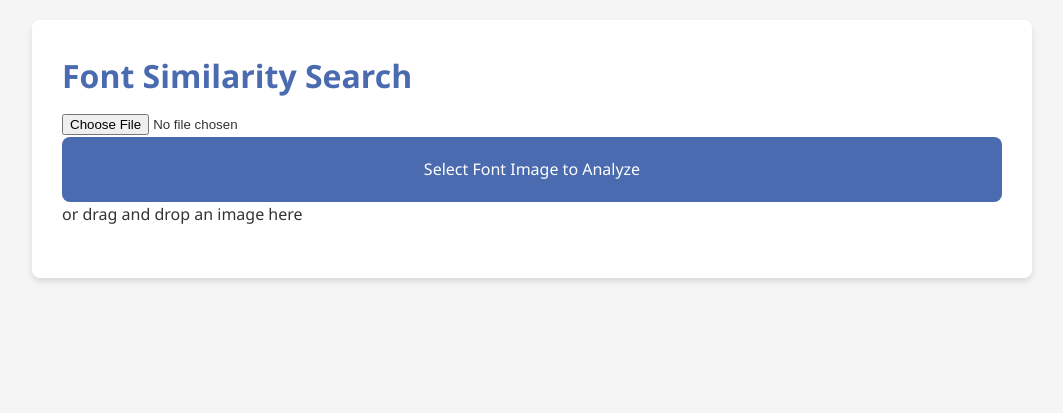
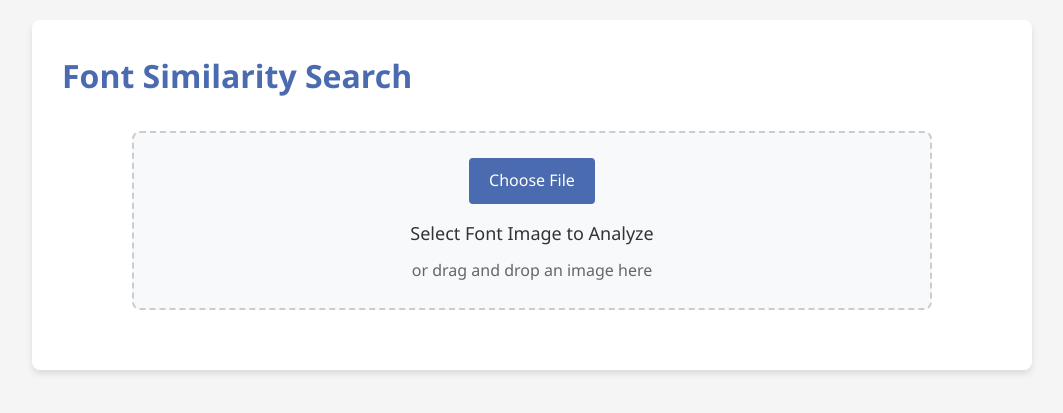
Before and after one commit to timholds/font-familiarity, a Flask app: page / in a window 1280 px wide. Shown: the top 413 px of the page, without its empty margins (108-1171 px from the left). Run offline with Flask 3, Linux system fonts and the light colour scheme; parts of the project's set-up code (start-up, migrations or seed data) failed here and were passed over.

Commit message:
WORKING deploy per last commit, make updates to UI and styling

```diff
--- a/static/style.css
+++ b/static/style.css
@@ -308,13 +308,13 @@ button.secondary:hover {
     padding: 20px;
 }
 
-.preview-container {
+/* .preview-container {
     background-color: white;
     border-radius: var(--border-radius);
     padding: 15px;
     box-shadow: 0 2px 4px rgba(0, 0, 0, 0.1);
     margin-bottom: 20px;
-}
+} */
 
 .ready-indicator {
     color: #28a745;
@@ -360,7 +360,7 @@ button.secondary:hover {
     z-index: -1;
 }
 
-.preview-container {
+/* .preview-container {
     background-color: white;
     border-radius: var(--border-radius);
     padding: 15px;
@@ -368,30 +368,96 @@ button.secondary:hover {
     margin: 20px auto;
     max-width: 400px;
     text-align: center;
-}
+} */
 
-.preview-image {
-    max-width: 100%;
-    max-height: 300px;
-    border-radius: 4px;
-}
 
 .file-info {
     margin-top: 10px;
     color: #666;
 }
 
+/* Hide the default file input text */
+.file-input-wrapper {
+    position: relative;
+    display: inline-block;
+}
+
+.file-input {
+    width: 0.1px;
+    height: 0.1px;
+    opacity: 0;
+    overflow: hidden;
+    position: absolute;
+    z-index: -1;
+}
+
+/* Style the custom file button */
+.custom-file-button {
+    display: inline-block;
+    padding: 10px 20px;
+    background-color: #4a6baf;
+    color: white;
+    border-radius: 4px;
+    cursor: pointer;
+    transition: background-color 0.3s;
+}
+
+.custom-file-button:hover {
+    background-color: #3a559f;
+}
+
+/* Upload container styling */
+.upload-container {
+    border: 2px dashed #ccc;
+    border-radius: 8px;
+    padding: 25px;
+    text-align: center;
+    background-color: #f8f9fa;
+    transition: all 0.3s;
+    max-width: 800px;
+    margin: 30px auto;
+}
+
+.upload-container.highlight, .upload-container:hover {
+    border-color: #4a6baf;
+    background-color: #f0f4ff;
+}
+
+.upload-label {
+    font-size: 18px;
+    color: #333;
+    margin: 15px 0 5px;
+    display: block;
+}
+
+.upload-instructions {
+    display: block;
+    color: #666;
+    margin-top: 10px;
+}
+
+/* Reset button styling */
 .reset-button {
-    display: block;
-    margin: 30px auto 10px;
-    padding: 10px 20px;
-    background-color: #6c757d;
+    background-color: #4a6baf;
     color: white;
     border: none;
-    border-radius: var(--border-radius);
+    padding: 10px 20px;
+    border-radius: 4px;
     cursor: pointer;
+    margin-top: 20px;
+    transition: background-color 0.3s;
 }
 
 .reset-button:hover {
-    background-color: #5a6268;
+    background-color: #3a559f;
 }
+
+/* Preview container styling */
+.preview-container {
+    margin: 20px auto;
+    padding: 15px;
+    border-radius: 8px;
+    background-color: white;
+    box-shadow: 0 2px 8px rgba(0, 0, 0, 0.1);
+    max-width: 600px;
+}
--- a/templates/frontend.html
+++ b/templates/frontend.html
@@ -11,14 +11,19 @@
         <h1>Font Similarity Search</h1>
 
         <div class="upload-container" id="dropArea">
-            <!-- This is the actual file input that the browser will use -->
-            <input type="file" id="fileInput" class="file-input" accept="image/*">
+            <div class="file-input-wrapper">
+                <input type="file" id="fileInput" name="image" class="file-input" accept="image/*">
+                <label for="fileInput" class="custom-file-button">Choose File</label>
+            </div>
+            <span class="upload-label">Select Font Image to Analyze</span>
+            <span class="upload-instructions">or drag and drop an image here</span>
 
-            <!-- This is the visible button that will trigger the file input when clicked -->
-            <label for="fileInput" class="upload-button">Select Font Image to Analyze</label>
+            <!-- Reset button will be shown after upload -->
+            <div id="resetButtonContainer" class="hidden">
+                <button id="resetBtn" class="reset-button">Analyze another image</button>
+            </div>
+        </div>
 
-            <p class="drop-text">or drag and drop an image here</p>
-        </div>
 
         <div id="preview"></div>
 
@@ -38,7 +43,6 @@
                 <div id="classifierResults"></div>
             </div>
 
-            <button id="resetBtn" class="reset-button">Analyze another image</button>
         </div>
     </div>
 
```
